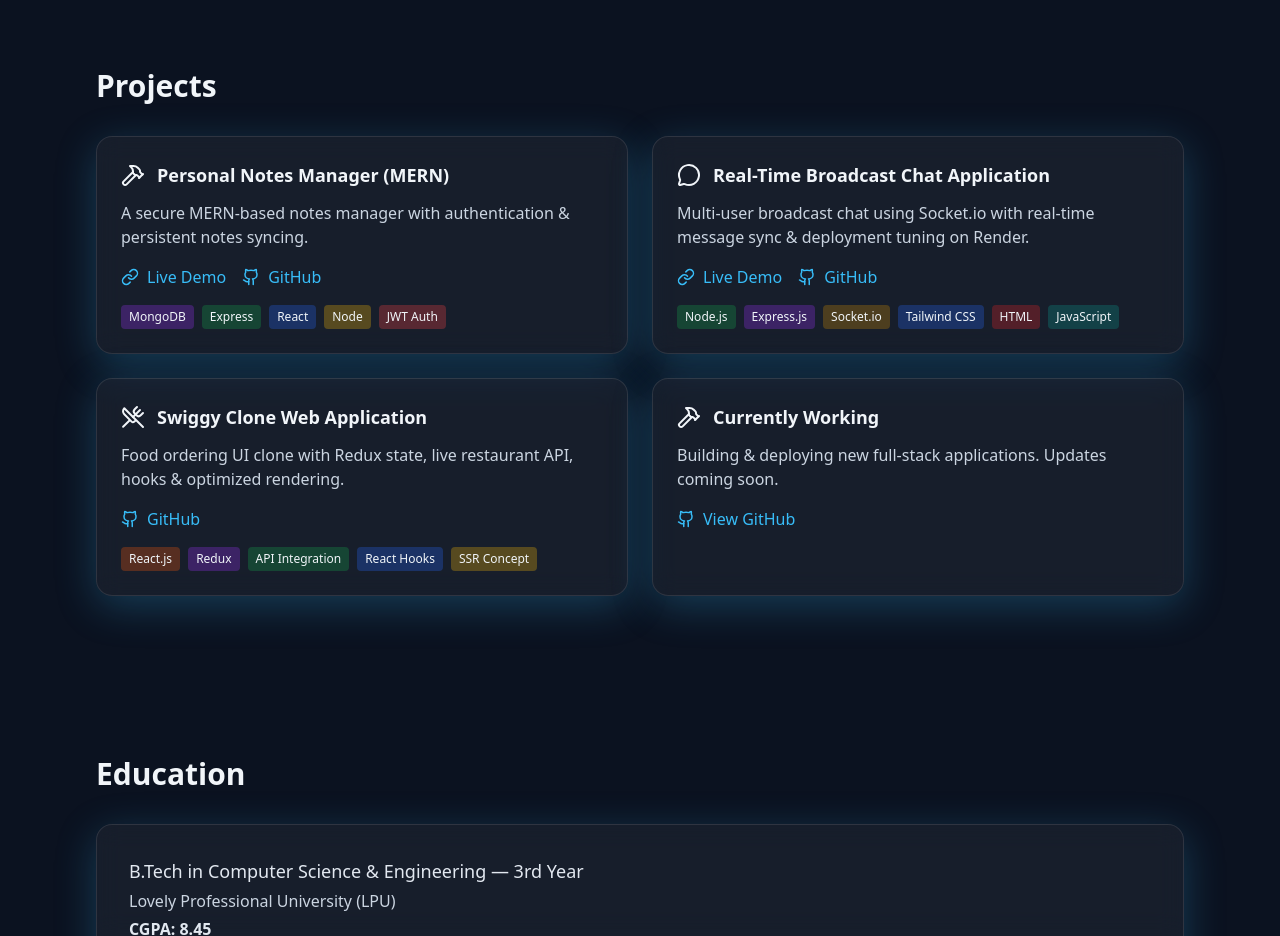
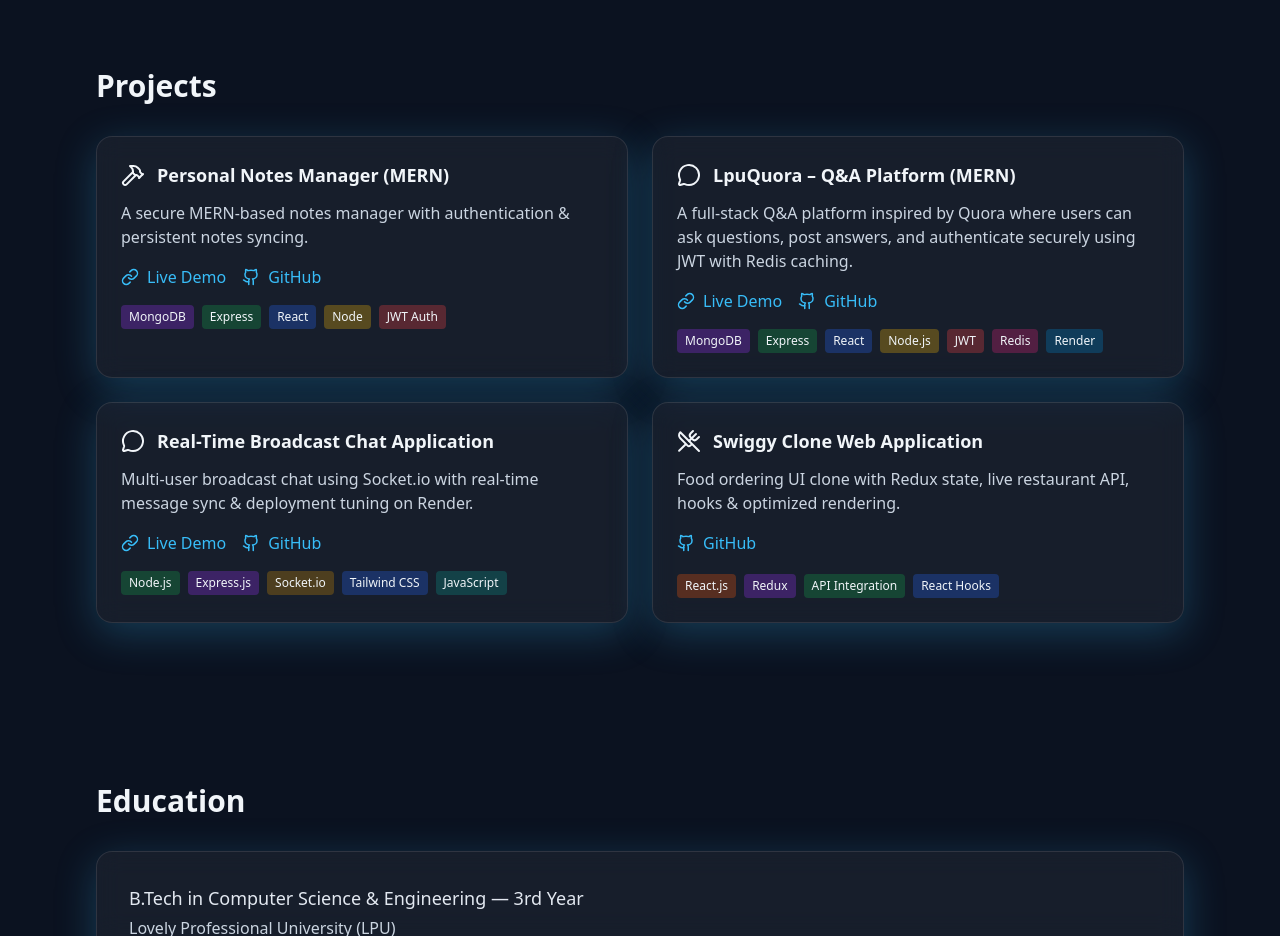
Before and after one commit to bipulsinghaniya/Bipul_Portfolio, a React (Vite) app in the folder bipul-portfolio/: page / in a window 1280 px wide. Shown: the part 1780-2716 px from the top of the page. Built offline with nearby package versions, Linux system fonts and the light colour scheme.

Commit message:
add LpuQuora project to portfolio

```diff
--- a/bipul-portfolio/src/components/Projects.jsx
+++ b/bipul-portfolio/src/components/Projects.jsx
@@ -626,6 +626,197 @@
 //   )
 // }
 
+
+
+
+
+
+
+
+
+// import React from 'react'
+// import { motion } from 'framer-motion'
+// import { Hammer, Github, Link, UtensilsCrossed, MessageCircle } from 'lucide-react'
+
+// export default function Projects() {
+//   return (
+//     <section id="projects" className="section">
+//       <motion.h2
+//         initial={{ opacity: 0, y: 16 }}
+//         whileInView={{ opacity: 1, y: 0 }}
+//         viewport={{ once: true }}
+//         transition={{ duration: 0.5 }}
+//         className="text-3xl font-bold mb-8"
+//       >
+//         Projects
+//       </motion.h2>
+
+//       <div className="grid md:grid-cols-2 gap-6">
+
+//         {/* === 1st Card - MERN Notes App === */}
+//         <motion.div
+//           initial={{ opacity: 0, y: 16 }}
+//           whileInView={{ opacity: 1, y: 0 }}
+//           viewport={{ once: true }}
+//           transition={{ duration: 0.6 }}
+//           className="rounded-2xl glass p-6 shadow-glow"
+//         >
+//           <div className="flex items-center gap-3">
+//             <Hammer />
+//             <h3 className="text-lg font-semibold">Personal Notes Manager (MERN)</h3>
+//           </div>
+
+//           <p className="mt-3 text-slate-300">
+//             A secure MERN-based notes manager with authentication & persistent notes syncing.
+//           </p>
+
+//           <div className="flex gap-4 mt-4">
+//             <a
+//               href="https://personal-notes-hvrt.onrender.com/"
+//               target="_blank"
+//               rel="noreferrer"
+//               className="inline-flex items-center gap-2 text-sky-400 hover:underline"
+//             >
+//               <Link size={18} /> Live Demo
+//             </a>
+//             <a
+//               href="https://github.com/bipulsinghaniya"
+//               target="_blank"
+//               rel="noreferrer"
+//               className="inline-flex items-center gap-2 text-sky-400 hover:underline"
+//             >
+//               <Github size={18} /> GitHub
+//             </a>
+//           </div>
+
+//           <div className="flex flex-wrap gap-2 mt-4 text-xs">
+//             <span className="px-2 py-1 rounded bg-purple-600/30">MongoDB</span>
+//             <span className="px-2 py-1 rounded bg-green-600/30">Express</span>
+//             <span className="px-2 py-1 rounded bg-blue-600/30">React</span>
+//             <span className="px-2 py-1 rounded bg-yellow-500/30">Node</span>
+//             <span className="px-2 py-1 rounded bg-red-500/30">JWT Auth</span>
+//           </div>
+//         </motion.div>
+
+
+//         {/* === 2nd - Real-Time Broadcast Chat (Updated Link) === */}
+//         <motion.div
+//           initial={{ opacity: 0, y: 16 }}
+//           whileInView={{ opacity: 1, y: 0 }}
+//           viewport={{ once: true }}
+//           transition={{ duration: 0.6 }}
+//           className="rounded-2xl glass p-6 shadow-glow"
+//         >
+//           <div className="flex items-center gap-3">
+//             <MessageCircle />
+//             <h3 className="text-lg font-semibold">Real-Time Broadcast Chat Application</h3>
+//           </div>
+
+//           <p className="mt-3 text-slate-300">
+//             Multi-user broadcast chat using Socket.io with real-time message sync & deployment tuning on Render.
+//           </p>
+
+//           <div className="flex gap-4 mt-4">
+//             <a
+//               href="https://broadcast-chat.onrender.com/"
+//               target="_blank"
+//               rel="noreferrer"
+//               className="inline-flex items-center gap-2 text-sky-400 hover:underline"
+//             >
+//               <Link size={18} /> Live Demo
+//             </a>
+//             <a
+//               href="https://github.com/bipulsinghaniya"
+//               target="_blank"
+//               rel="noreferrer"
+//               className="inline-flex items-center gap-2 text-sky-400 hover:underline"
+//             >
+//               <Github size={18} /> GitHub
+//             </a>
+//           </div>
+
+//           <div className="flex flex-wrap gap-2 mt-4 text-xs">
+//             <span className="px-2 py-1 rounded bg-green-600/30">Node.js</span>
+//             <span className="px-2 py-1 rounded bg-purple-600/30">Express.js</span>
+//             <span className="px-2 py-1 rounded bg-yellow-600/30">Socket.io</span>
+//             <span className="px-2 py-1 rounded bg-blue-600/30">Tailwind CSS</span>
+//             <span className="px-2 py-1 rounded bg-red-600/30">HTML</span>
+//             <span className="px-2 py-1 rounded bg-teal-600/30">JavaScript</span>
+//           </div>
+//         </motion.div>
+
+
+//         {/* === 3rd - Swiggy Clone === */}
+//         <motion.div
+//           initial={{ opacity: 0, y: 16 }}
+//           whileInView={{ opacity: 1, y: 0 }}
+//           viewport={{ once: true }}
+//           transition={{ duration: 0.6 }}
+//           className="rounded-2xl glass p-6 shadow-glow"
+//         >
+//           <div className="flex items-center gap-3">
+//             <UtensilsCrossed />
+//             <h3 className="text-lg font-semibold">Swiggy Clone Web Application</h3>
+//           </div>
+
+//           <p className="mt-3 text-slate-300">
+//             Food ordering UI clone with Redux state, live restaurant API, hooks & optimized rendering.
+//           </p>
+
+//           <div className="flex gap-4 mt-4">
+//             <a
+//               href="https://github.com/bipulsinghaniya"
+//               target="_blank"
+//               rel="noreferrer"
+//               className="inline-flex items-center gap-2 text-sky-400 hover:underline"
+//             >
+//               <Github size={18} /> GitHub
+//             </a>
+//           </div>
+
+//           <div className="flex flex-wrap gap-2 mt-4 text-xs">
+//             <span className="px-2 py-1 rounded bg-orange-600/30">React.js</span>
+//             <span className="px-2 py-1 rounded bg-purple-600/30">Redux</span>
+//             <span className="px-2 py-1 rounded bg-green-600/30">API Integration</span>
+//             <span className="px-2 py-1 rounded bg-blue-600/30">React Hooks</span>
+//             <span className="px-2 py-1 rounded bg-yellow-500/30">SSR Concept</span>
+//           </div>
+//         </motion.div>
+
+
+//         {/* === 4th - Currently Working === */}
+//         <motion.div
+//           initial={{ opacity: 0, y: 16 }}
+//           whileInView={{ opacity: 1, y: 0 }}
+//           viewport={{ once: true }}
+//           transition={{ duration: 0.5 }}
+//           className="rounded-2xl glass p-6 shadow-glow"
+//         >
+//           <div className="flex items-center gap-3">
+//             <Hammer />
+//             <h3 className="text-lg font-semibold">Currently Working</h3>
+//           </div>
+
+//           <p className="mt-3 text-slate-300">
+//             Building & deploying new full-stack applications. Updates coming soon.
+//           </p>
+
+//           <a
+//             href="https://github.com/bipulsinghaniya"
+//             target="_blank"
+//             rel="noreferrer"
+//             className="inline-flex items-center gap-2 mt-4 text-sky-400 hover:underline"
+//           >
+//             <Github size={18} /> View GitHub
+//           </a>
+//         </motion.div>
+
+//       </div>
+//     </section>
+//   )
+// }
+
+
 import React from 'react'
 import { motion } from 'framer-motion'
 import { Hammer, Github, Link, UtensilsCrossed, MessageCircle } from 'lucide-react'
@@ -690,8 +881,55 @@ export default function Projects() {
           </div>
         </motion.div>
 
+        {/* === 2nd Card - LpuQuora (NEW) === */}
+        <motion.div
+          initial={{ opacity: 0, y: 16 }}
+          whileInView={{ opacity: 1, y: 0 }}
+          viewport={{ once: true }}
+          transition={{ duration: 0.6 }}
+          className="rounded-2xl glass p-6 shadow-glow"
+        >
+          <div className="flex items-center gap-3">
+            <MessageCircle />
+            <h3 className="text-lg font-semibold">LpuQuora – Q&A Platform (MERN)</h3>
+          </div>
 
-        {/* === 2nd - Real-Time Broadcast Chat (Updated Link) === */}
+          <p className="mt-3 text-slate-300">
+            A full-stack Q&A platform inspired by Quora where users can ask questions,
+            post answers, and authenticate securely using JWT with Redis caching.
+          </p>
+
+          <div className="flex gap-4 mt-4">
+            <a
+              href="https://lpuquora-frontend.onrender.com"
+              target="_blank"
+              rel="noreferrer"
+              className="inline-flex items-center gap-2 text-sky-400 hover:underline"
+            >
+              <Link size={18} /> Live Demo
+            </a>
+            <a
+              href="https://github.com/bipulsinghaniya/lpu-quora"
+              target="_blank"
+              rel="noreferrer"
+              className="inline-flex items-center gap-2 text-sky-400 hover:underline"
+            >
+              <Github size={18} /> GitHub
+            </a>
+          </div>
+
+          <div className="flex flex-wrap gap-2 mt-4 text-xs">
+            <span className="px-2 py-1 rounded bg-purple-600/30">MongoDB</span>
+            <span className="px-2 py-1 rounded bg-green-600/30">Express</span>
+            <span className="px-2 py-1 rounded bg-blue-600/30">React</span>
+            <span className="px-2 py-1 rounded bg-yellow-500/30">Node.js</span>
+            <span className="px-2 py-1 rounded bg-red-500/30">JWT</span>
+            <span className="px-2 py-1 rounded bg-pink-600/30">Redis</span>
+            <span className="px-2 py-1 rounded bg-sky-600/30">Render</span>
+          </div>
+        </motion.div>
+
+        {/* === 3rd - Real-Time Broadcast Chat === */}
         <motion.div
           initial={{ opacity: 0, y: 16 }}
           whileInView={{ opacity: 1, y: 0 }}
@@ -732,13 +970,11 @@ export default function Projects() {
             <span className="px-2 py-1 rounded bg-purple-600/30">Express.js</span>
             <span className="px-2 py-1 rounded bg-yellow-600/30">Socket.io</span>
             <span className="px-2 py-1 rounded bg-blue-600/30">Tailwind CSS</span>
-            <span className="px-2 py-1 rounded bg-red-600/30">HTML</span>
             <span className="px-2 py-1 rounded bg-teal-600/30">JavaScript</span>
           </div>
         </motion.div>
 
-
-        {/* === 3rd - Swiggy Clone === */}
+        {/* === 4th - Swiggy Clone === */}
         <motion.div
           initial={{ opacity: 0, y: 16 }}
           whileInView={{ opacity: 1, y: 0 }}
@@ -755,52 +991,21 @@ export default function Projects() {
             Food ordering UI clone with Redux state, live restaurant API, hooks & optimized rendering.
           </p>
 
-          <div className="flex gap-4 mt-4">
           <a
             href="https://github.com/bipulsinghaniya"
             target="_blank"
             rel="noreferrer"
-              className="inline-flex items-center gap-2 text-sky-400 hover:underline"
+            className="inline-flex items-center gap-2 mt-4 text-sky-400 hover:underline"
           >
             <Github size={18} /> GitHub
           </a>
-          </div>
 
           <div className="flex flex-wrap gap-2 mt-4 text-xs">
             <span className="px-2 py-1 rounded bg-orange-600/30">React.js</span>
             <span className="px-2 py-1 rounded bg-purple-600/30">Redux</span>
             <span className="px-2 py-1 rounded bg-green-600/30">API Integration</span>
             <span className="px-2 py-1 rounded bg-blue-600/30">React Hooks</span>
-            <span className="px-2 py-1 rounded bg-yellow-500/30">SSR Concept</span>
           </div>
-        </motion.div>
-
-
-        {/* === 4th - Currently Working === */}
-        <motion.div
-          initial={{ opacity: 0, y: 16 }}
-          whileInView={{ opacity: 1, y: 0 }}
-          viewport={{ once: true }}
-          transition={{ duration: 0.5 }}
-          className="rounded-2xl glass p-6 shadow-glow"
-        >
-          <div className="flex items-center gap-3">
-            <Hammer />
-            <h3 className="text-lg font-semibold">Currently Working</h3>
-          </div>
-
-          <p className="mt-3 text-slate-300">
-            Building & deploying new full-stack applications. Updates coming soon.
-          </p>
-
-          <a
-            href="https://github.com/bipulsinghaniya"
-            target="_blank"
-            rel="noreferrer"
-            className="inline-flex items-center gap-2 mt-4 text-sky-400 hover:underline"
-          >
-            <Github size={18} /> View GitHub
-          </a>
         </motion.div>
 
       </div>
```
Lines whose indentation alone changed are shown as unchanged.
